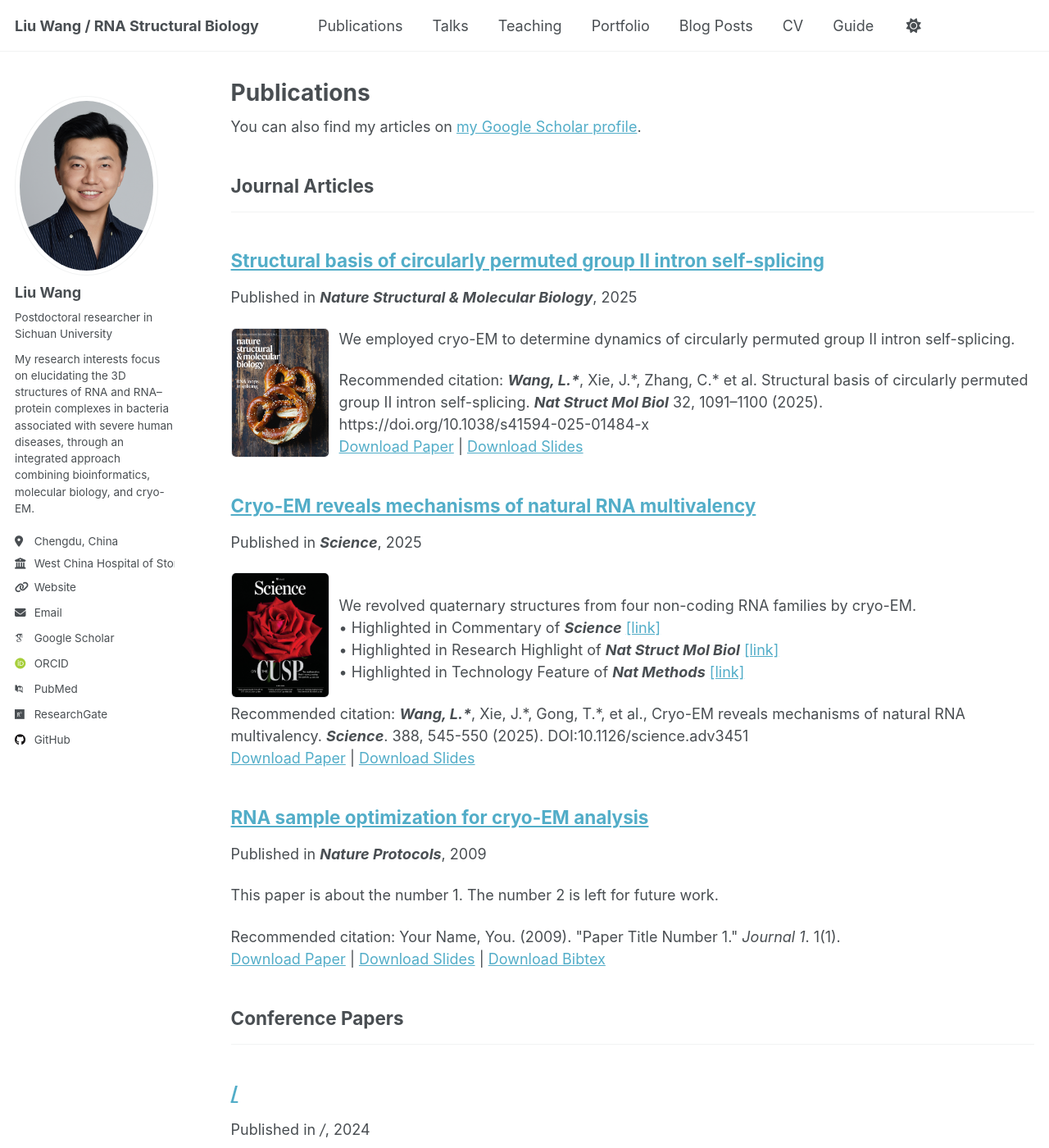
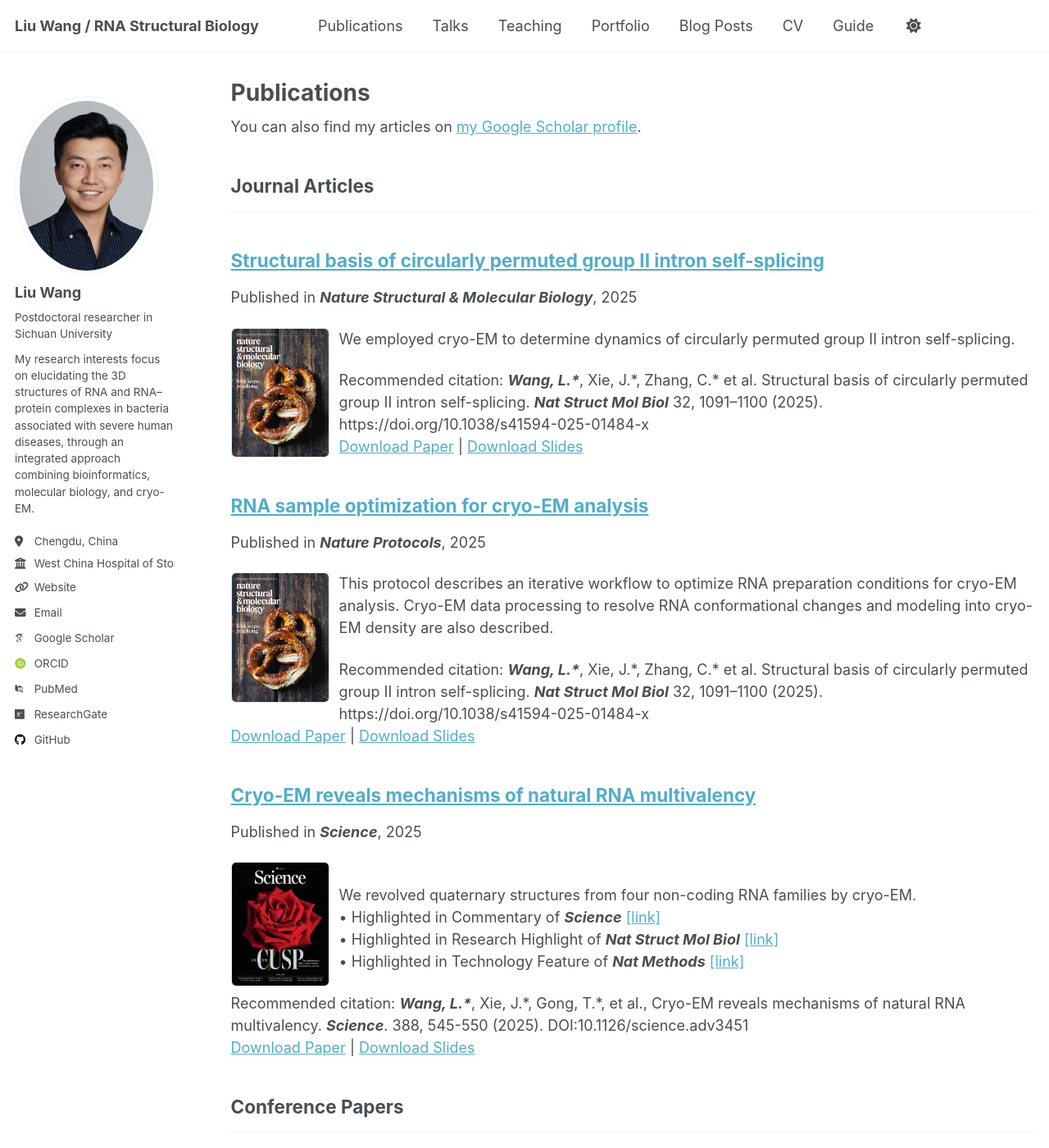
Before and after one commit to liuwang-RNA/Guihub_CV, a Jekyll site: the page built from _pages/publications.html, in a window 1280 px wide and 1400 px high. Shown: the whole window at 82% size. Built offline with Jekyll 4.4.1, drawn with Linux system fonts in a browser that asks for light colours; some web fonts are replaced; a script that is not in the unit is left out.

Commit message:
Update 2025-05-15_NP.md

```diff
--- a/_publications/2025-05-15_NP.md
+++ b/_publications/2025-05-15_NP.md
@@ -3,12 +3,43 @@ title: "RNA sample optimization for cryo-EM analysis"
 collection: publications
 category: manuscripts
 permalink: /publication/2025-05-15
-excerpt: 'This paper is about the number 1. The number 2 is left for future work.'
-date: 2009-10-01
-venue: '<strong><em>Nature Protocols</em></strong>'
-slidesurl: 'http://academicpages.github.io/files/slides1.pdf'
-paperurl: 'http://academicpages.github.io/files/paper1.pdf'
-bibtexurl: 'http://academicpages.github.io/files/bibtex1.bib'
-citation: 'Your Name, You. (2009). &quot;Paper Title Number 1.&quot; <i>Journal 1</i>. 1(1).'
+excerpt: >
+  <img src="/Guihub_CV/images/publications/2025_NSMB_final_cover.png" class="pub-thumb" alt="Cryo-EM density">
+  This protocol describes an iterative workflow to optimize RNA preparation conditions for cryo-EM analysis. Cryo-EM data processing to resolve RNA conformational changes and modeling into cryo-EM density are also described.
+date: 2025-05-15
+venue: "<strong><em>Nature Protocols</em></strong>"
+slidesurl: "/Guihub_CV/files/slides3.pdf"
+paperurl: "/Guihub_CV/files/2024_NProtocols-final.pdf"
+citation: '<strong><em>Wang, L.*</em></strong>, Xie, J.*, Zhang, C.* et al. Structural basis of circularly permuted group II intron self-splicing. <strong><em>Nat Struct Mol Biol</em></strong> 32, 1091–1100 (2025). https://doi.org/10.1038/s41594-025-01484-x'
 ---
-The contents above will be part of a list of publications, if the user clicks the link for the publication than the contents of section will be rendered as a full page, allowing you to provide more information about the paper for the reader. When publications are displayed as a single page, the contents of the above "citation" field will automatically be included below this section in a smaller font.
+
+<!-- 单图展示 -->
+<style>
+  .figure-single {
+    display: flex;
+    justify-content: center;
+    margin: 16px 0;
+  }
+  .figure-single img {
+  width: 100%;
+  max-width: 1200px; /* 上限更大 */
+  height: auto;
+  border: 1px solid #e5e7eb;
+  border-radius: 8px;
+  }
+  .figcaption {
+    font-size: 0.9rem;
+    color: #666;
+    text-align: center;
+    margin-top: 6px;
+  }
+</style>
+
+<div class="figure-single">
+  <div>
+    <img src="{{ '/images/publications/Cte.png' | relative_url }}" alt="Cryo-EM map of CP group II intron">
+    <div class="figcaption"><em>Figure 1.</em> Cryo-EM map of CP group II intron self-splicing</div>
+  </div>
+</div>
+
+Circularly permuted group II introns (CP introns) consist of rearranged structural domains separated by two tethered exons, generating branched introns and circular exons via back-splicing. Structural and mechanistic understanding of circular RNA (circRNA) generation by CP introns remains elusive. We resolve cryo-electron microscopy structures of a natural CP intron in different states during back-splicing at a resolution of 2.5–2.9 Å. Domain 6 (D6) undergoes a conformational change of 65° after branching, to facilitate 3′-exon recognition and circularization. Previously unseen tertiary interactions compact the catalytic triad and D6 for splicing without protein, whereas a metal ion, M35, is observed to stabilize the 5′-exon during splicing. While these unique features were not observed in canonical group II introns and spliceosomes, they are common in CP introns, as demonstrated by the cryo-EM structure of another CP intron discovered by comparative genomics analysis. Our results elucidate the mechanism of CP intron back-splicing dynamics, with potential applications in circRNA research and therapeutics.
```
